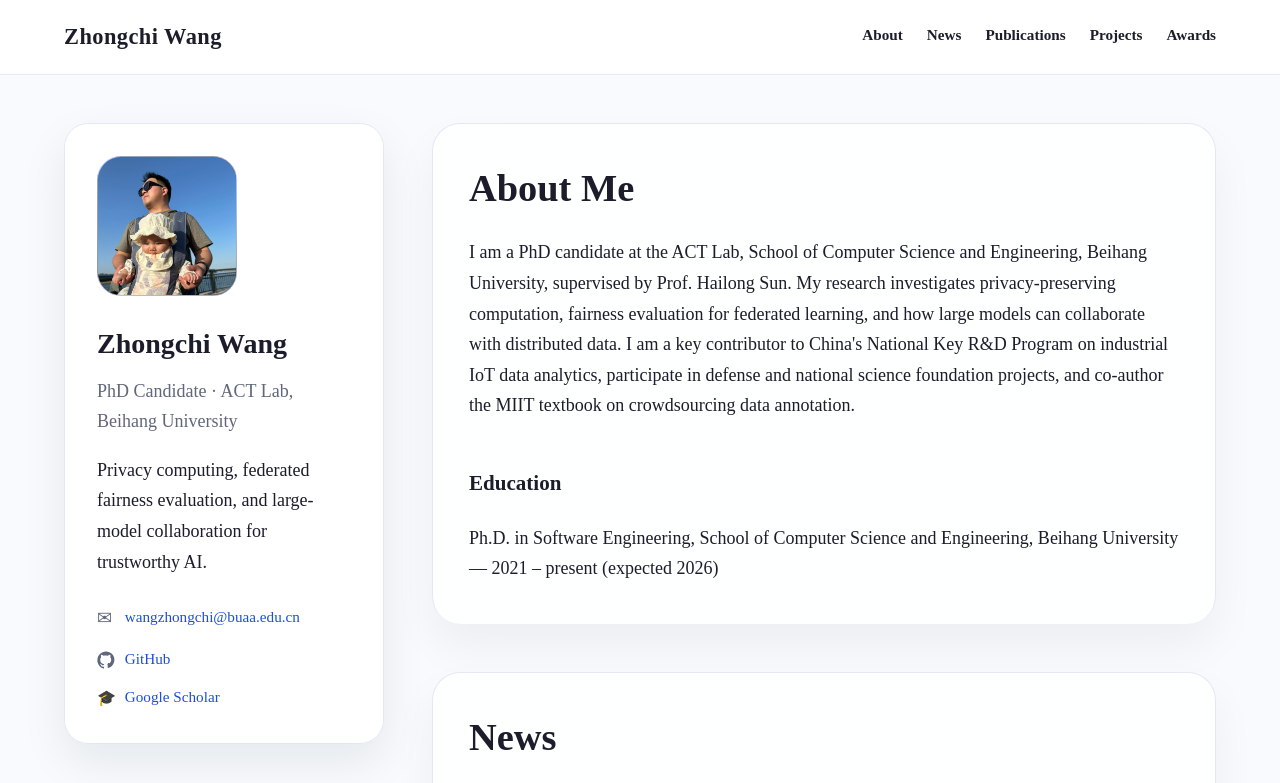
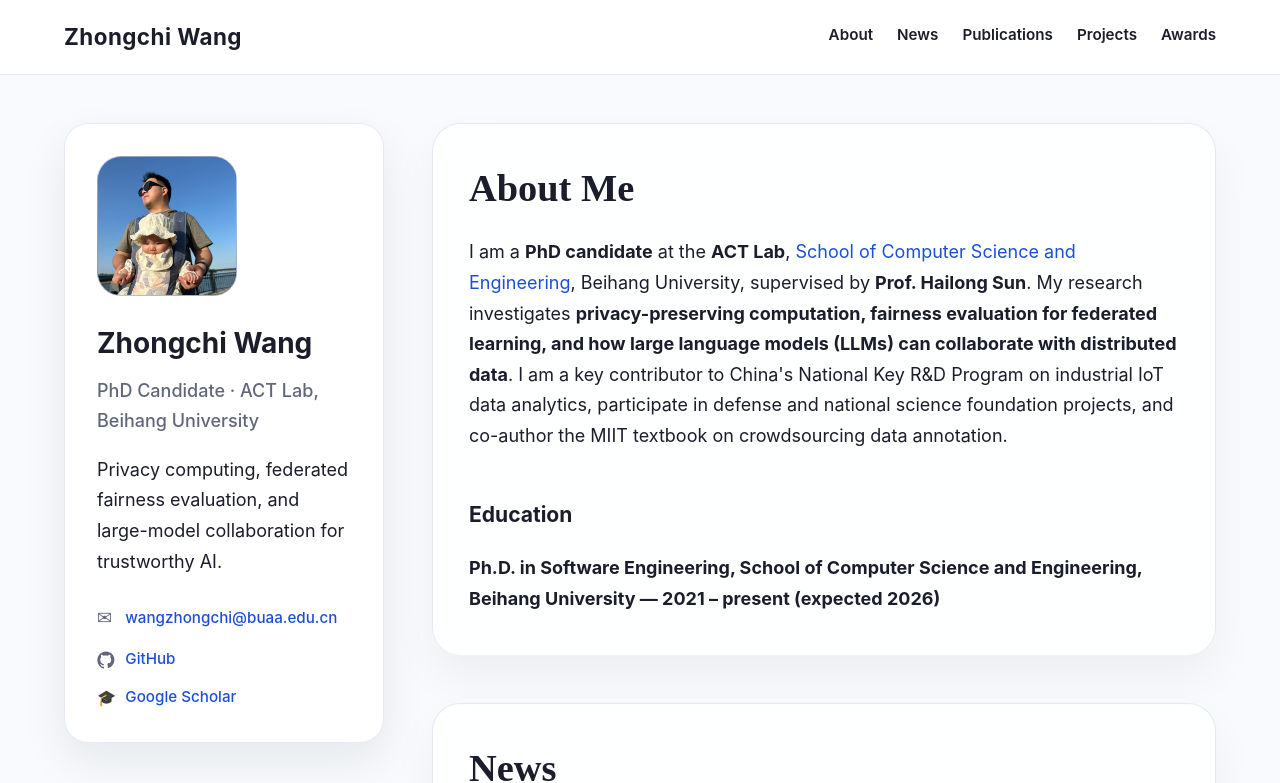
Before and after one commit to wangzc1997/wangzc1997.github.io, a plain HTML site: page index.html in a window 1280 px wide. Shown: the top 783 px of the page. Drawn offline with Linux system fonts and the light colour scheme.

Commit message:
Refresh bio highlights and update typography

```diff
--- a/assets/css/style.css
+++ b/assets/css/style.css
@@ -13,7 +13,7 @@
 
 body {
   margin: 0;
-  font-family: "Times New Roman", Times, serif;
+  font-family: -apple-system, BlinkMacSystemFont, "SF Pro Text", "Segoe UI", "Helvetica Neue", Arial, sans-serif;
   color: var(--text);
   background-color: var(--bg);
   line-height: 1.7;
@@ -72,7 +72,7 @@ a:focus {
 }
 
 .brand {
-  font-family: "Times New Roman", Times, serif;
+  font-family: -apple-system, BlinkMacSystemFont, "SF Pro Display", "Segoe UI", "Helvetica Neue", Arial, sans-serif;
   font-size: 1.4rem;
   letter-spacing: 0.02em;
   font-weight: 700;
--- a/index.html
+++ b/index.html
@@ -78,9 +78,9 @@
         <section id="about" class="section section-panel">
           <h2>About Me</h2>
           <p>
-            I am a PhD candidate at the ACT Lab, School of Computer Science and Engineering, Beihang University,
-            supervised by Prof. Hailong Sun. My research investigates privacy-preserving computation, fairness
-            evaluation for federated learning, and how large models can collaborate with distributed data. I am a key
+            I am a <strong>PhD candidate</strong> at the <strong>ACT Lab</strong>, <a href="https://scse.buaa.edu.cn/" target="_blank" rel="noopener">School of Computer Science and Engineering</a>, Beihang University,
+            supervised by <strong>Prof. Hailong Sun</strong>. My research investigates <strong>privacy-preserving computation, fairness
+            evaluation for federated learning, and how large language models (LLMs) can collaborate with distributed data</strong>. I am a key
             contributor to China's National Key R&amp;D Program on industrial IoT data analytics, participate in defense and
             national science foundation projects, and co-author the MIIT textbook on crowdsourcing data annotation.
           </p>
@@ -89,8 +89,8 @@
               <h3>Education</h3>
               <ul class="timeline">
                 <li>
-                  Ph.D. in Software Engineering, School of Computer Science and Engineering, Beihang University
-                  &mdash; 2021&nbsp;&ndash;&nbsp;present (expected 2026)
+                  <strong>Ph.D. in Software Engineering, School of Computer Science and Engineering, Beihang University
+                  &mdash; 2021&nbsp;&ndash;&nbsp;present (expected 2026)</strong>
                 </li>
               </ul>
             </div>
@@ -126,7 +126,7 @@
             </li>
             <li>
               <span class="news-date">[06/2021]</span>
-              Honored as <strong>Outstanding Graduate &amp; Outstanding Thesis</strong> at Hangzhou Dianzi University!
+              Honored as <strong>Outstanding Graduate &amp; Outstanding Thesis</strong>!
             </li>
             <li>
               <span class="news-date">[03/2017]</span>
@@ -159,13 +159,13 @@
             </li>
             <li>
               Ye R., <strong>Wang Zhongchi</strong>, Luo K., et al. <em>Bootstrap Approaches for Homogeneous Test of Location
-              Parameters under Skew-normal Settings</em>. Communications in Statistics &mdash; Simulation and Computation, 2023,
+              Parameters under Skew-normal Settings</em>. Communications in Statistics &mdash; Simulation and Computation, 2021,
               52(10): 4739&ndash;4755. (Student first author, SCI)
             </li>
             <li>
               Ye R., Fang B., <strong>Wang Zhongchi</strong>, et al. <em>Bootstrap Inference on the Behrens&ndash;Fisher-type Problem
               for the Skew-normal Population under Dependent Samples</em>. Communications in Statistics &mdash; Theory and
-              Methods, 2023, 52(11): 3751&ndash;3766. (SCI)
+              Methods, 2021, 52(11): 3751&ndash;3766. (SCI)
             </li>
             <li>
               Ye R., <strong>Wang Zhongchi</strong>, Luo K., et al. <em>Bootstrap Confidence Intervals for Common Location
```
